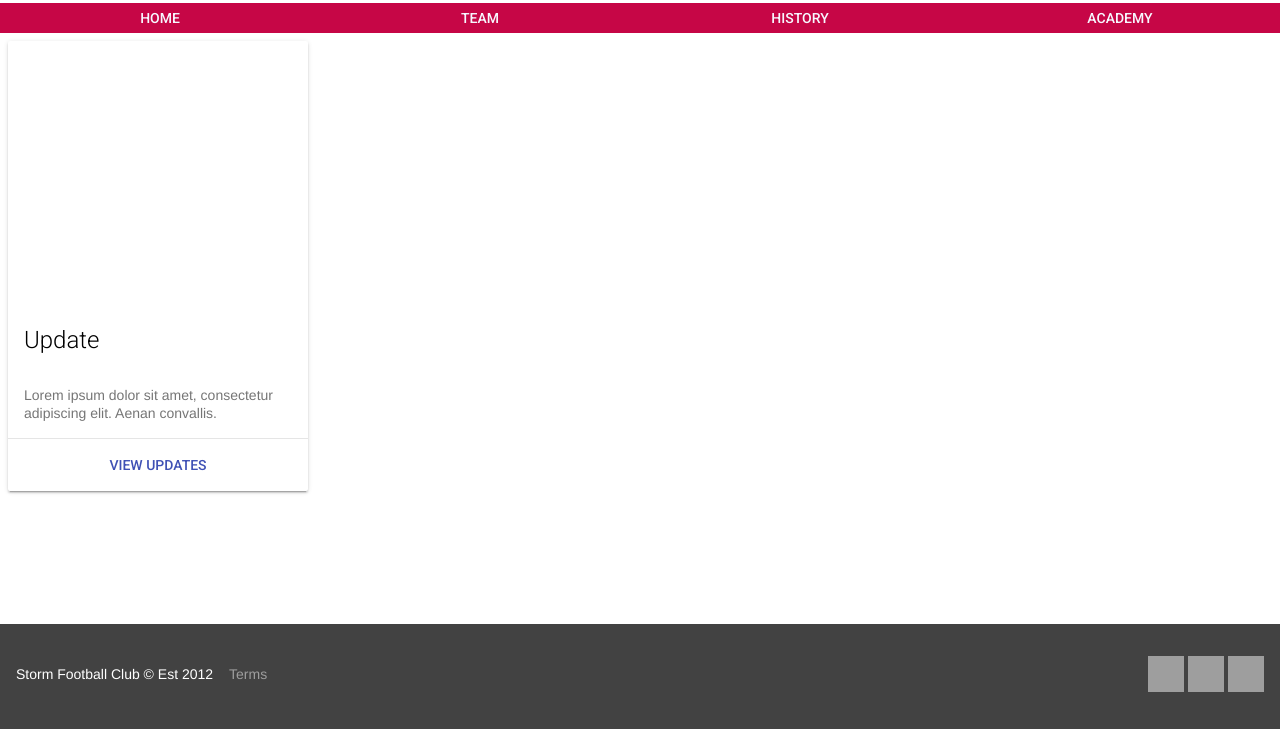
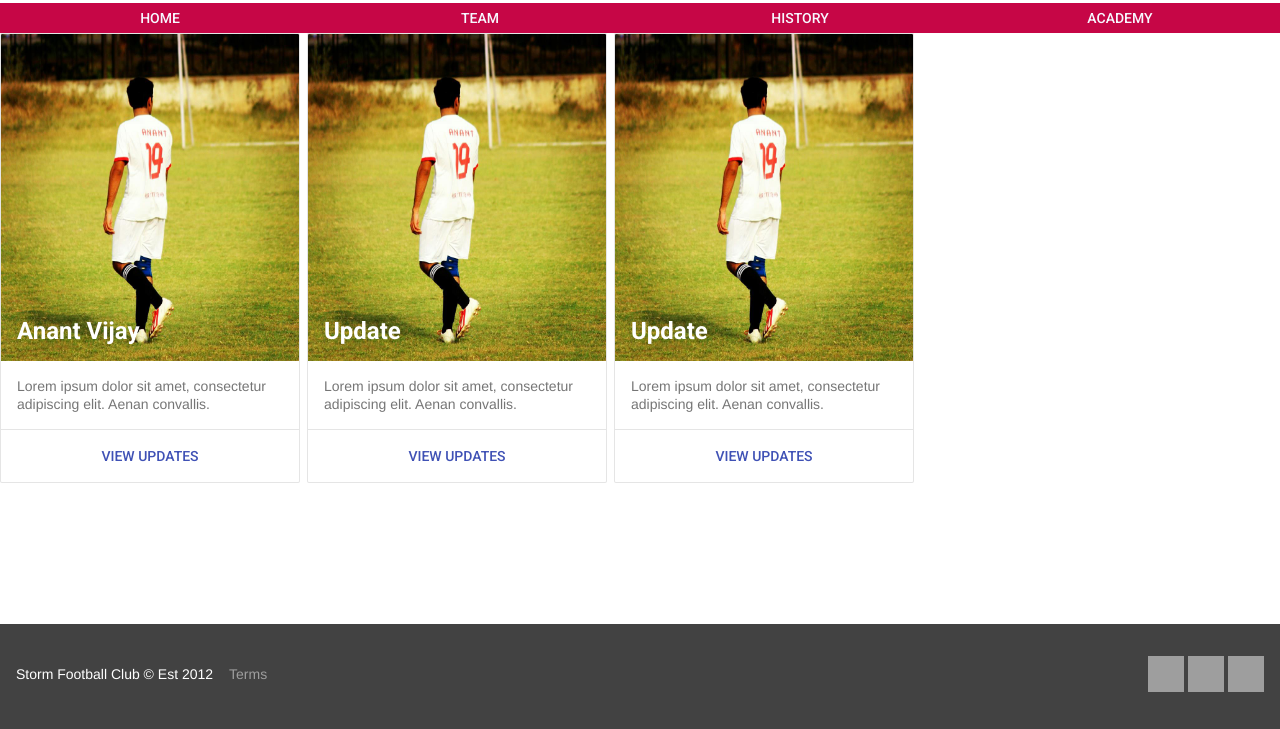
Before and after one commit to AnantVijaySingh/sfcv2, a plain HTML site: page team.html in a window 1280 px wide. Shown: the part 71-800 px from the top of the page. Drawn offline with Linux system fonts and the light colour scheme.

Commit message:
player cards

```diff
--- /dev/null
+++ b/content/players.json
@@ -0,0 +1,18 @@
+[{
+    "firstName": "Anant Vijay",
+    "lastName": "Singh",
+    "age": 25,
+    "position": "Midfielder",
+    "positionInitial": "M",
+    "imageURL": "xyz.png",
+    "facebook": "www.facebook.com/AnantVijaySingh19",
+    "stats": {
+        "goals": 5,
+        "assists": 12,
+        "saves": 2,
+        "cleanSheets": 17,
+        "appearences": 129,
+        "trophies": 1,
+        "MOTM": 2,
+    }
+}]
--- a/css/style.css
+++ b/css/style.css
@@ -64,6 +64,8 @@
 	text-align: justify;
 }
 
+
+
 .contactInfo {
 	text-align: center;
 }
@@ -107,9 +109,44 @@
 	width: 48px;
 }
 
+/*------------------------------------------------------------------*/
+/* ------------------ Player Cards for Team Page -------------------*/
+
+#teamMainContent p {
+	text-align: justify;
+}
+
+#teamMainContent {
+	display: flex;
+	overflow-x: auto;
+}
+
 .player-card.mdl-card {
-  width: 300px;
+  min-width: 300px;
+  max-width: 300px;
   height: 450px;
+  margin-right: 7px;
+  border-color: rgba(0,0,0,0.1);
+  border-width: 1px;
+  border-style: solid;
+}
+
+
+.player-card .mdl-card__title {
+	/*background: url(../images/club/anantvijay.jpg);*/
+	background-image: url(../images/club/anantvijay.jpg);
+	background-size: 298px 327px;
+/*background-size: contain;*/
+
+}
+
+.player-card .mdl-card__title-text {
+	color: white;
+	font-weight: bold;
+}
+
+.player-card.mdl-card:hover {
+box-shadow: 0 2px 2px 0 rgba(0, 0, 0, 0.14), 0 3px 1px -2px rgba(0, 0, 0, 0.2), 0 1px 5px 0 rgba(0, 0, 0, 0.12);
 }
 
 .player-card .mdl-card__actions {
--- a/javascript/sfc.js
+++ b/javascript/sfc.js
@@ -9,10 +9,18 @@ window.onload = function() {
 	playMatchButton = document.getElementById('playMatch');
 	joinTeamButton = document.getElementById('joinTeam');
 
+	// -----------------create trigger to only load when team page isloaded-------------------
+	playerJSONparser();
+
 	terms.onclick = handleTermsClick;
 	joinTeamButton.onclick = handleJoinTeamButtonClick;
+
 }
 
+function playerJSONparser() {
+	var jsonString = JSON.parse(players);
+	console.log(jsonString);
+}
 
 function handleJoinTeamButtonClick() {
 
--- a/team.html
+++ b/team.html
@@ -40,8 +40,23 @@
             <div class="mdl-cell mdl-cell--3-col navigationButton"><a href="academy.html"><div>ACADEMY</div></a></div>
           </div>
         </div>
-        <div class="mdl-grid" id="mainContent">
-          <div class="player-card mdl-card mdl-shadow--2dp">
+        <div  id="teamMainContent">
+        <!-- Player Profile Cards -->
+          <div class="player-card mdl-card">
+            <div class="mdl-card__title mdl-card--expand">
+              <h2 class="mdl-card__title-text">Anant Vijay</h2>
+            </div>
+            <div class="mdl-card__supporting-text">
+              Lorem ipsum dolor sit amet, consectetur adipiscing elit.
+              Aenan convallis.
+            </div>
+            <div class="mdl-card__actions mdl-card--border">
+              <a class="mdl-button mdl-button--colored mdl-js-button mdl-js-ripple-effect">
+                View Updates
+              </a>
+            </div>
+          </div>
+          <div class="player-card mdl-card">
             <div class="mdl-card__title mdl-card--expand">
               <h2 class="mdl-card__title-text">Update</h2>
             </div>
@@ -55,6 +70,21 @@
               </a>
             </div>
           </div>
+          <div class="player-card mdl-card">
+            <div class="mdl-card__title mdl-card--expand">
+              <h2 class="mdl-card__title-text">Update</h2>
+            </div>
+            <div class="mdl-card__supporting-text">
+              Lorem ipsum dolor sit amet, consectetur adipiscing elit.
+              Aenan convallis.
+            </div>
+            <div class="mdl-card__actions mdl-card--border">
+              <a class="mdl-button mdl-button--colored mdl-js-button mdl-js-ripple-effect">
+                View Updates
+              </a>
+            </div>
+          </div>
+
         </div>
       </div>
     </main>
@@ -76,4 +106,5 @@
     </footer>
   </div>
 </body>
+<script src="content/players.json"></script>
 </html>
```
Also changed, not shown: content/playersv2.json (added, +52 -0 lines), images/club/anantvijay.jpg (added).
